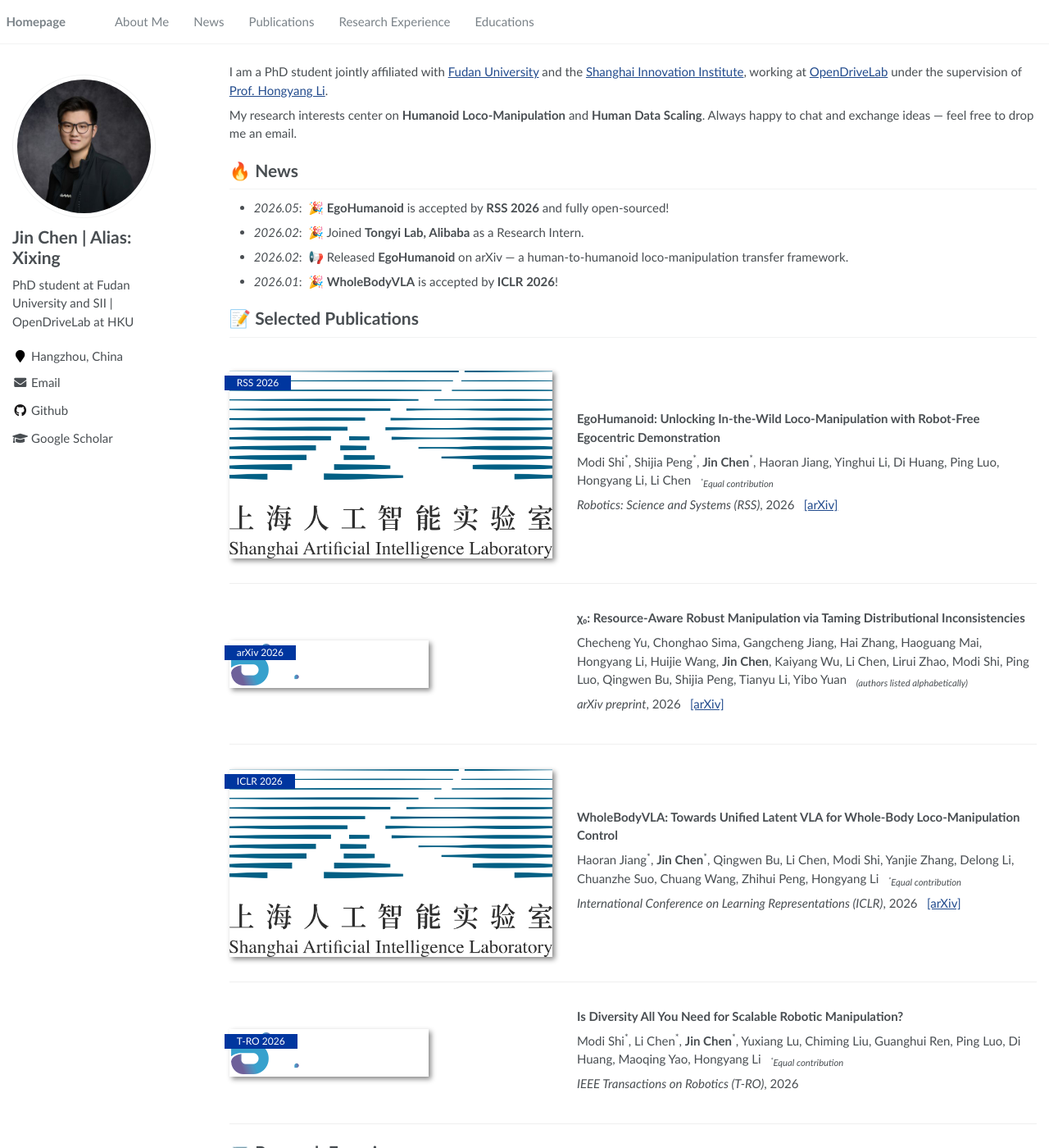
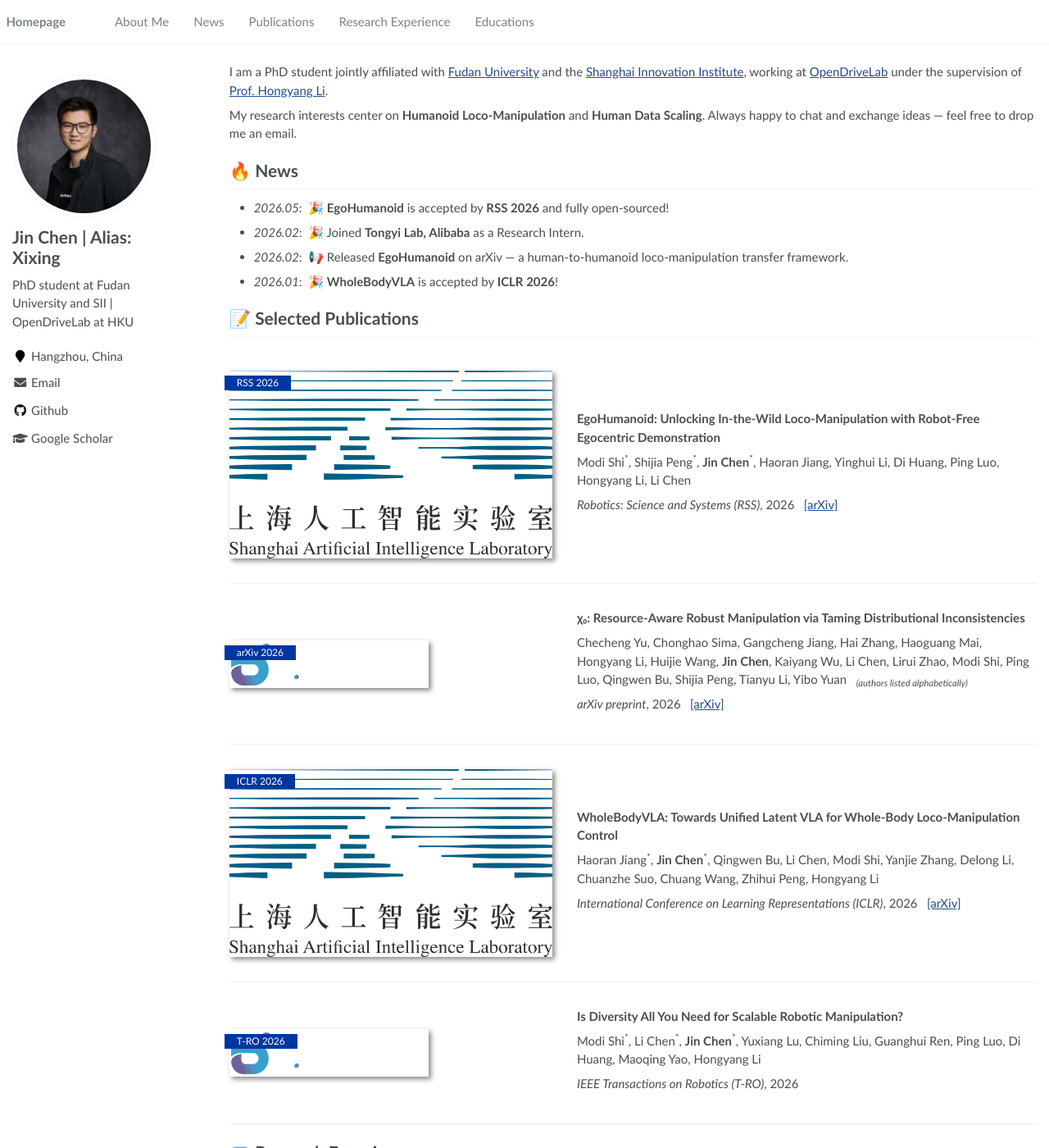
Before and after one commit to JinChen0056/jinchen0056.github.io, a Jekyll site: the page built from _pages/about.md, in a window 1280 px wide and 1400 px high. Shown: the whole window at 82% size. Built offline with Jekyll 4.4.1, drawn with Linux system fonts in a browser that asks for light colours.

Commit message:
Drop *Equal contribution footnotes (keep * superscripts on co-first authors)

```diff
--- a/_pages/about.md
+++ b/_pages/about.md
@@ -37,7 +37,7 @@
 
 **EgoHumanoid: Unlocking In-the-Wild Loco-Manipulation with Robot-Free Egocentric Demonstration**
 
-Modi Shi<sup>\*</sup>, Shijia Peng<sup>\*</sup>, **Jin Chen**<sup>\*</sup>, Haoran Jiang, Yinghui Li, Di Huang, Ping Luo, Hongyang Li, Li Chen &nbsp; <sub><i><sup>\*</sup>Equal contribution</i></sub>
+Modi Shi<sup>\*</sup>, Shijia Peng<sup>\*</sup>, **Jin Chen**<sup>\*</sup>, Haoran Jiang, Yinghui Li, Di Huang, Ping Luo, Hongyang Li, Li Chen
 
 *Robotics: Science and Systems (RSS)*, 2026 &nbsp; [[arXiv]](https://arxiv.org/abs/2602.10106)
 
@@ -63,7 +63,7 @@
 
 **WholeBodyVLA: Towards Unified Latent VLA for Whole-Body Loco-Manipulation Control**
 
-Haoran Jiang<sup>\*</sup>, **Jin Chen**<sup>\*</sup>, Qingwen Bu, Li Chen, Modi Shi, Yanjie Zhang, Delong Li, Chuanzhe Suo, Chuang Wang, Zhihui Peng, Hongyang Li &nbsp; <sub><i><sup>\*</sup>Equal contribution</i></sub>
+Haoran Jiang<sup>\*</sup>, **Jin Chen**<sup>\*</sup>, Qingwen Bu, Li Chen, Modi Shi, Yanjie Zhang, Delong Li, Chuanzhe Suo, Chuang Wang, Zhihui Peng, Hongyang Li
 
 *International Conference on Learning Representations (ICLR)*, 2026 &nbsp; [[arXiv]](https://arxiv.org/abs/2512.11047)
 
@@ -76,7 +76,7 @@
 
 **Is Diversity All You Need for Scalable Robotic Manipulation?**
 
-Modi Shi<sup>\*</sup>, Li Chen<sup>\*</sup>, **Jin Chen**<sup>\*</sup>, Yuxiang Lu, Chiming Liu, Guanghui Ren, Ping Luo, Di Huang, Maoqing Yao, Hongyang Li &nbsp; <sub><i><sup>\*</sup>Equal contribution</i></sub>
+Modi Shi<sup>\*</sup>, Li Chen<sup>\*</sup>, **Jin Chen**<sup>\*</sup>, Yuxiang Lu, Chiming Liu, Guanghui Ren, Ping Luo, Di Huang, Maoqing Yao, Hongyang Li
 
 *IEEE Transactions on Robotics (T-RO)*, 2026
 
```
